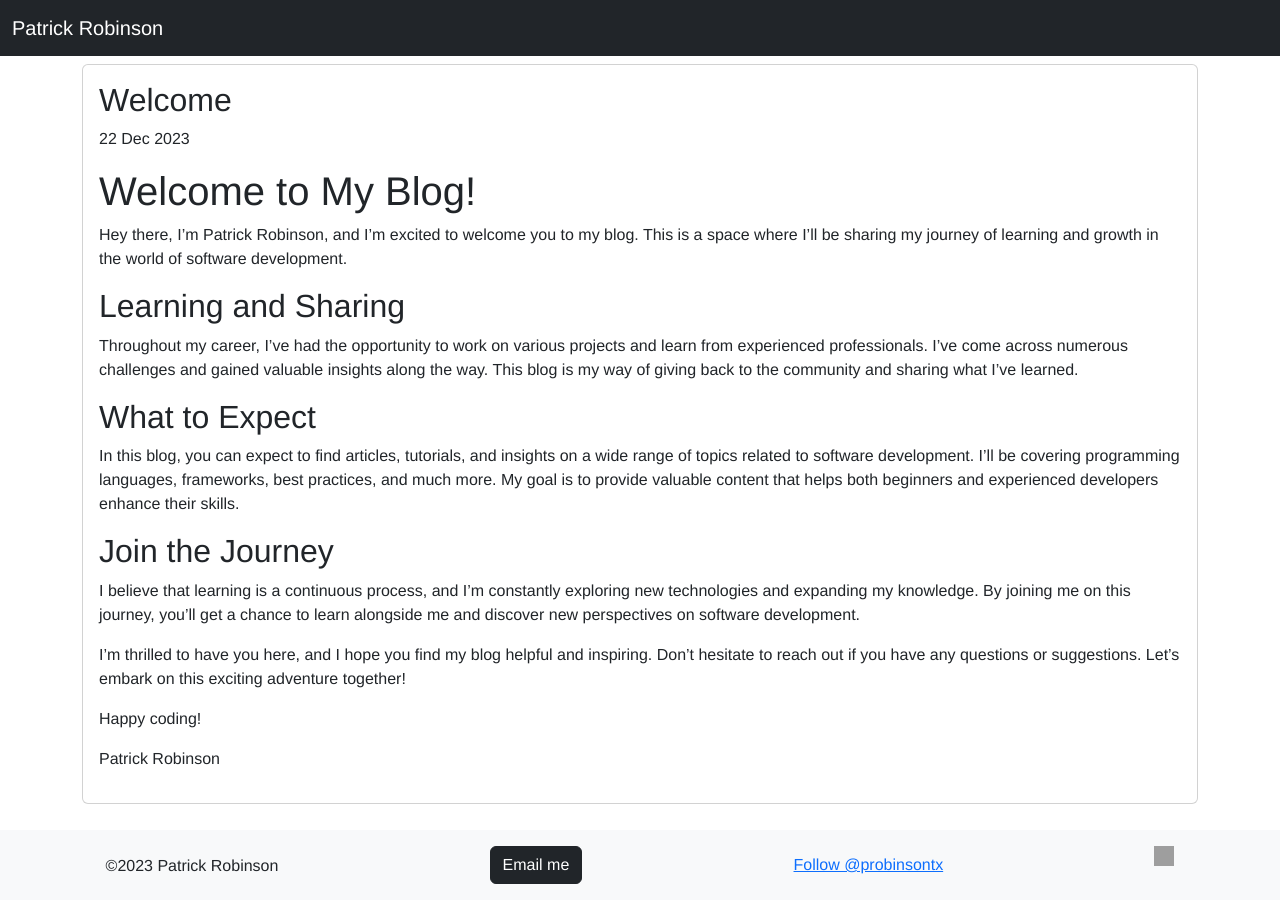
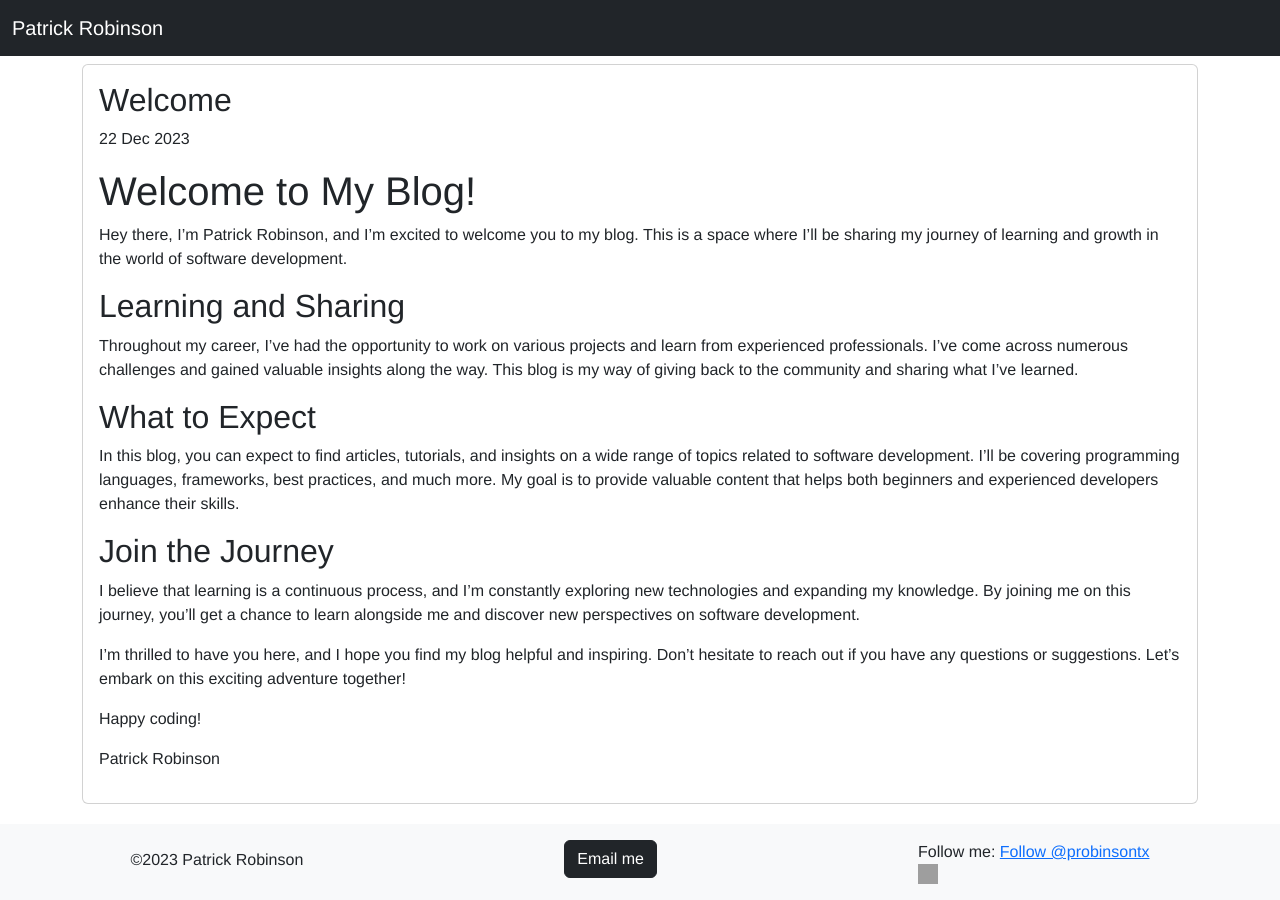
Before and after one commit to patrob/simple-blog, a Jekyll site: the page built from ReadMe.md, in a window 1280 px wide. Built offline with Jekyll 4.4.1, drawn with Linux system fonts in a browser that asks for light colours; nearby versions of some CDN libraries; our own code applies the rules of GitHub Pages for plain Markdown files; comment, search, counter and statistics services are not loaded; grey boxes are pictures that could not be loaded.

Commit message:
bundle links

```diff
--- a/_layouts/default.html
+++ b/_layouts/default.html
@@ -46,6 +46,7 @@
                     >
                 </div>
                 <div class="align-content-center">
+                    Follow me:
                     <a
                         href="https://twitter.com/probinsontx?ref_src=twsrc%5Etfw"
                         class="twitter-follow-button"
@@ -57,8 +58,8 @@
                         src="https://platform.twitter.com/widgets.js"
                         charset="utf-8"
                     ></script>
+                    <a class="icon-github" href="https://github.com/patrob"></a>
                 </div>
-                <a class="icon-github" href="https://github.com/patrob"></a>
             </div>
         </footer>
         <script
```
